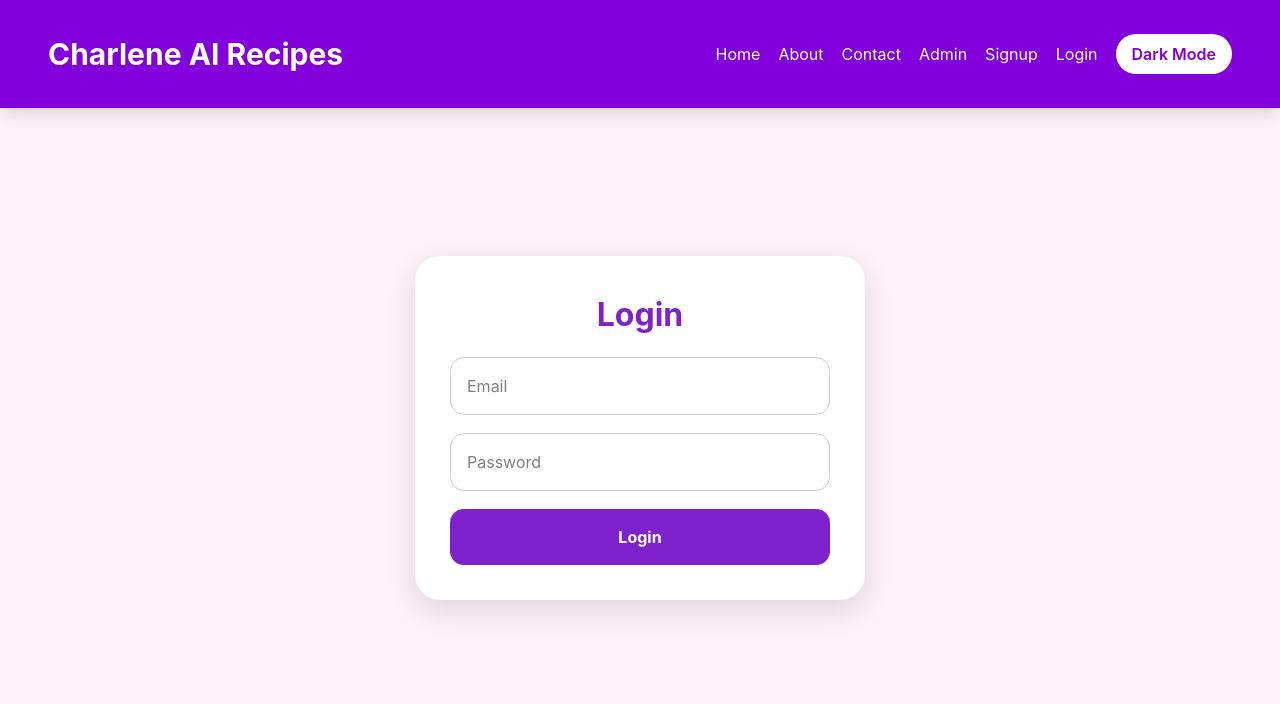
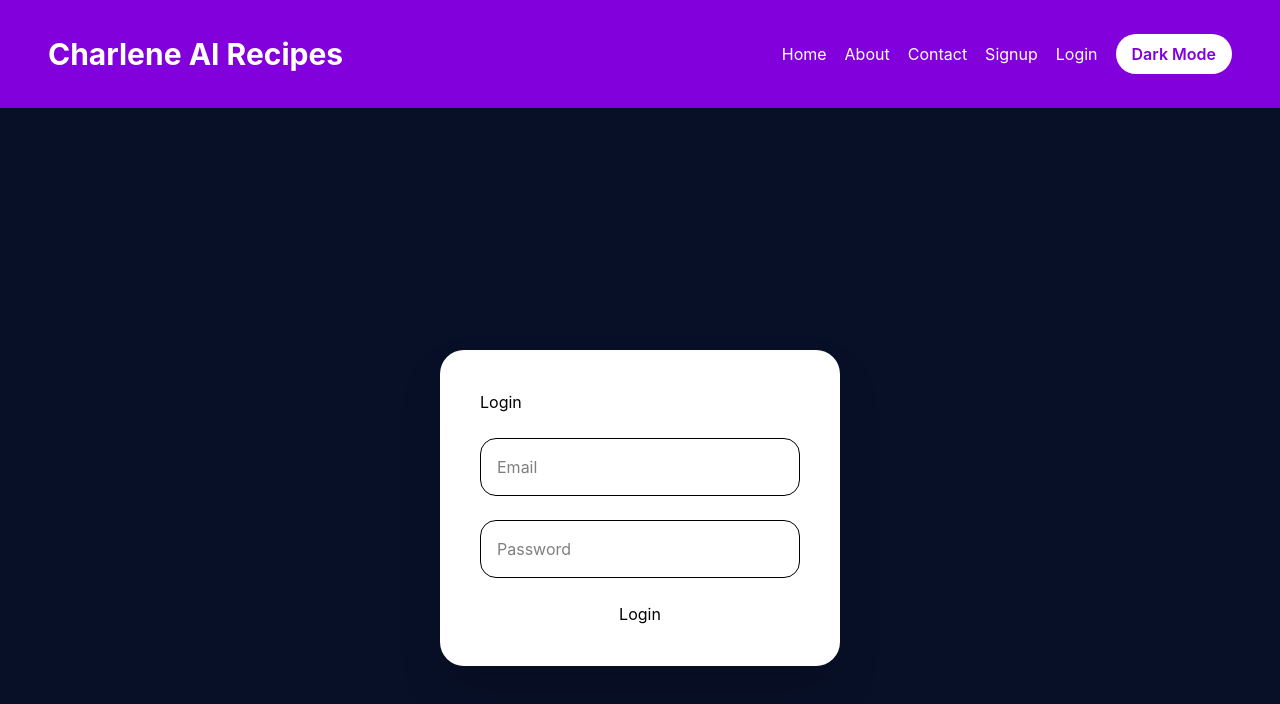
Before and after one commit to adotmdot/Recipe-page, a React (Vite) app in the folder charlene-ai-recipesnpm/: page /login in a window 1280 px wide. Shown: the top 704 px of the page. Built offline with nearby package versions, Linux system fonts and the light colour scheme.

Commit message:
Add dark mode auth system and user session navbar

```diff
--- a/charlene-ai-recipesnpm/src/App.jsx
+++ b/charlene-ai-recipesnpm/src/App.jsx
@@ -1,26 +1,49 @@
-import { useState } from "react"
-import { BrowserRouter, Routes, Route, Link } from "react-router-dom"
+import { useEffect, useState } from "react";
+import { BrowserRouter, Routes, Route, Link } from "react-router-dom";
 
 import "./index.css";
 import "./App.css";
 
-import Home from "./pages/Home"
-import About from "./pages/About"
-import Contact from "./pages/Contact"
-import RecipeDetails from "./pages/RecipeDetails"
-import Admin from "./pages/Admin"
+import Home from "./pages/Home";
+import About from "./pages/About";
+import Contact from "./pages/Contact";
+import RecipeDetails from "./pages/RecipeDetails";
+import Admin from "./pages/Admin";
 import ChefChat from "./components/ChefChat";
 import Signup from "./pages/Signup";
 import Login from "./pages/Login";
 
 function App() {
 
-  const [darkMode, setDarkMode] = useState(false)
+  const [darkMode, setDarkMode] = useState(false);
+
+  const [user, setUser] = useState(null);
+
+  useEffect(() => {
+    const savedUser = localStorage.getItem("user");
+
+    if (savedUser) {
+      setUser(JSON.parse(savedUser));
+    }
+  }, []);
+
+  const logout = () => {
+    localStorage.removeItem("token");
+    localStorage.removeItem("user");
+
+    setUser(null);
+  };
 
   return (
     <BrowserRouter>
 
-      <div className={darkMode ? "bg-gray-900 text-white min-h-screen" : "bg-pink-50 min-h-screen"}>
+      <div
+        className={
+          darkMode
+            ? "bg-gray-900 text-white min-h-screen"
+            : "bg-pink-50 min-h-screen"
+        }
+      >
 
         <nav className="navbar bg-purple-700 text-white shadow-lg">
 
@@ -30,31 +53,40 @@ function App() {
               Charlene AI Recipes
             </h1>
 
-          <div className="nav-links">
+            <div className="nav-links flex gap-5 items-center">
 
-            <Link to="/" className="hover:text-pink-200 transition">
-              Home
-            </Link>
+              <Link to="/">Home</Link>
 
-            <Link to="/about" className="hover:text-pink-200 transition">
-              About
-            </Link>
+              <Link to="/about">About</Link>
 
-            <Link to="/contact" className="hover:text-pink-200 transition">
-              Contact
-            </Link>
+              <Link to="/contact">Contact</Link>
 
-            <Link to="/admin" className="hover:text-pink-200 transition">
+              {user && (
+                <Link to="/admin">
                   Admin
                 </Link>
+              )}
 
-            <Link to="/signup" className="hover:text-pink-200 transition">
-              Signup
-            </Link>
+              {!user ? (
+                <>
+                  <Link to="/signup">Signup</Link>
 
-            <Link to="/login" className="hover:text-pink-200 transition">
-              Login
-            </Link>
+                  <Link to="/login">Login</Link>
+                </>
+              ) : (
+                <>
+                  <span className="font-semibold">
+                    👤 {user.username}
+                  </span>
+
+                  <button
+                    onClick={logout}
+                    className="bg-red-500 px-4 py-2 rounded-full"
+                  >
+                    Logout
+                  </button>
+                </>
+              )}
 
               <button
                 onClick={() => setDarkMode(!darkMode)}
@@ -81,24 +113,42 @@ function App() {
             }
           />
 
-        <Route path="/about" element={<About />} />
+          <Route
+            path="/about"
+            element={<About darkMode={darkMode} />}
+          />
 
-        <Route path="/contact" element={<Contact />} />
+          <Route
+            path="/contact"
+            element={<Contact darkMode={darkMode} />}
+          />
 
-        <Route path="/recipe/:id" element={<RecipeDetails />} />
+          <Route
+            path="/admin"
+            element={<Admin darkMode={darkMode} user={user} />}
+          />
 
-        <Route path="/admin" element={<Admin darkMode={darkMode} />} />
+          <Route
+            path="/signup"
+            element={<Signup darkMode={darkMode} />}
+          />
 
-        <Route path="/signup" element={<Signup />} />
+          <Route
+            path="/login"
+            element={<Login darkMode={darkMode} />}
+          />
 
-        <Route path="/login" element={<Login />} />
+          <Route
+            path="/recipe/:id"
+            element={<RecipeDetails darkMode={darkMode} />}
+          />
 
         </Routes>
 
       </div>
 
     </BrowserRouter>
-  )
+  );
 }
 
-export default App
+export default App;
--- a/charlene-ai-recipesnpm/src/pages/Login.jsx
+++ b/charlene-ai-recipesnpm/src/pages/Login.jsx
@@ -1,7 +1,7 @@
 import { useState } from "react";
 import { useNavigate } from "react-router-dom";
 
-function Login() {
+function Login({ darkMode }) {
     const [email, setEmail] = useState("");
     const [password, setPassword] = useState("");
     const [message, setMessage] = useState("");
@@ -42,8 +42,20 @@ function Login() {
     };
 
     return (
-        <div className="auth-container">
-            <form className="auth-card" onSubmit={handleLogin}>
+        <div
+        className={
+            darkMode
+            ? "bg-gray-900 text-white min-h-screen flex items-center justify-center"
+            : "bg-[#081028] min-h-screen flex items-center justify-center"
+        }
+        >
+            <form
+                className={
+                    darkMode
+                    ? "bg-gray-800 p-10 rounded-3xl shadow-2xl flex flex-col gap-6 w-[400px]"
+                    : "bg-white p-10 rounded-3xl shadow-2xl flex flex-col gap-6 w-[400px]"
+                }
+            >
                 <h2>Login</h2>
 
                 <input
@@ -52,7 +64,12 @@ function Login() {
                     value={email}
                     onChange={(e) => setEmail(e.target.value)}
                     required
-                />
+                    className={
+                        darkMode
+                        ? "bg-gray-700 text-white p-4 rounded-2xl outline-none"
+                        : "bg-white text-black p-4 rounded-2xl border outline-none"
+                    }
+                    />
 
                 <input
                     type="password"
@@ -60,7 +77,12 @@ function Login() {
                     value={password}
                     onChange={(e) => setPassword(e.target.value)}
                     required
-                />
+                    className={
+                        darkMode
+                        ? "bg-gray-700 text-white p-4 rounded-2xl outline-none"
+                        : "bg-white text-black p-4 rounded-2xl border outline-none"
+                    }
+                    />
 
                 <button type="submit">
                     Login
--- a/charlene-ai-recipesnpm/src/pages/Signup.jsx
+++ b/charlene-ai-recipesnpm/src/pages/Signup.jsx
@@ -1,7 +1,7 @@
 import { useState } from "react";
 import { useNavigate } from "react-router-dom";
 
-function Signup() {
+function Signup({ darkMode }) {
     const [username, setUsername] = useState("");
     const [email, setEmail] = useState("");
     const [password, setPassword] = useState("");
@@ -45,8 +45,20 @@ function Signup() {
     };
 
     return (
-        <div className="auth-container">
-            <form className="auth-card" onSubmit={handleSignup}>
+        <div
+            className={
+                darkMode
+                ? "bg-gray-900 text-white min-h-screen flex items-center justify-center"
+                : "bg-[#081028] min-h-screen flex items-center justify-center"
+            }
+        >
+            <form
+                className={
+                    darkMode
+                    ? "bg-gray-800 p-10 rounded-3xl shadow-2xl flex flex-col gap-6 w-[400px]"
+                    : "bg-white p-10 rounded-3xl shadow-2xl flex flex-col gap-6 w-[400px]"
+                }
+            >
                 <h2>Create Account</h2>
 
                 <input
```
Lines whose indentation alone changed are shown as unchanged.
